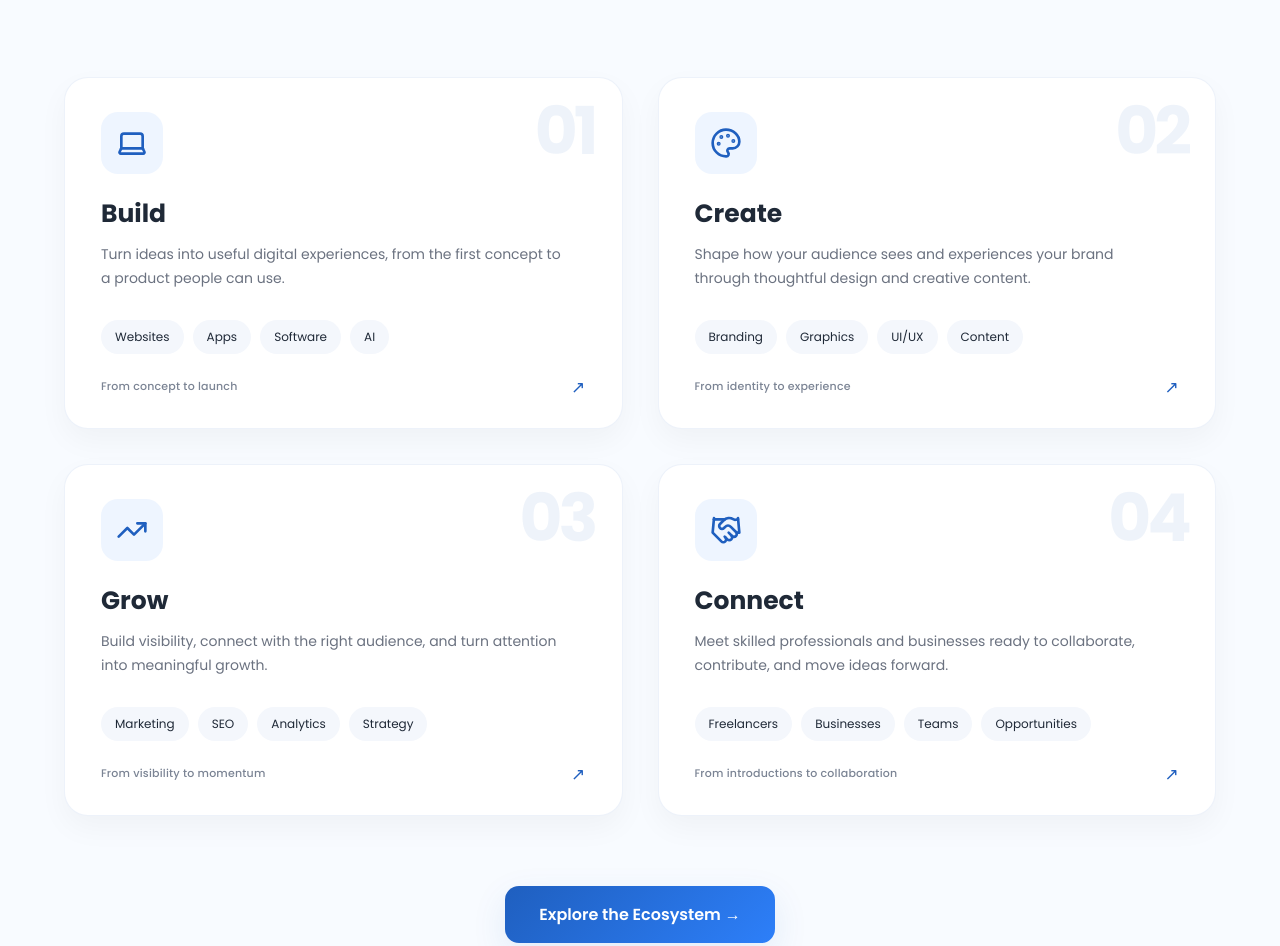
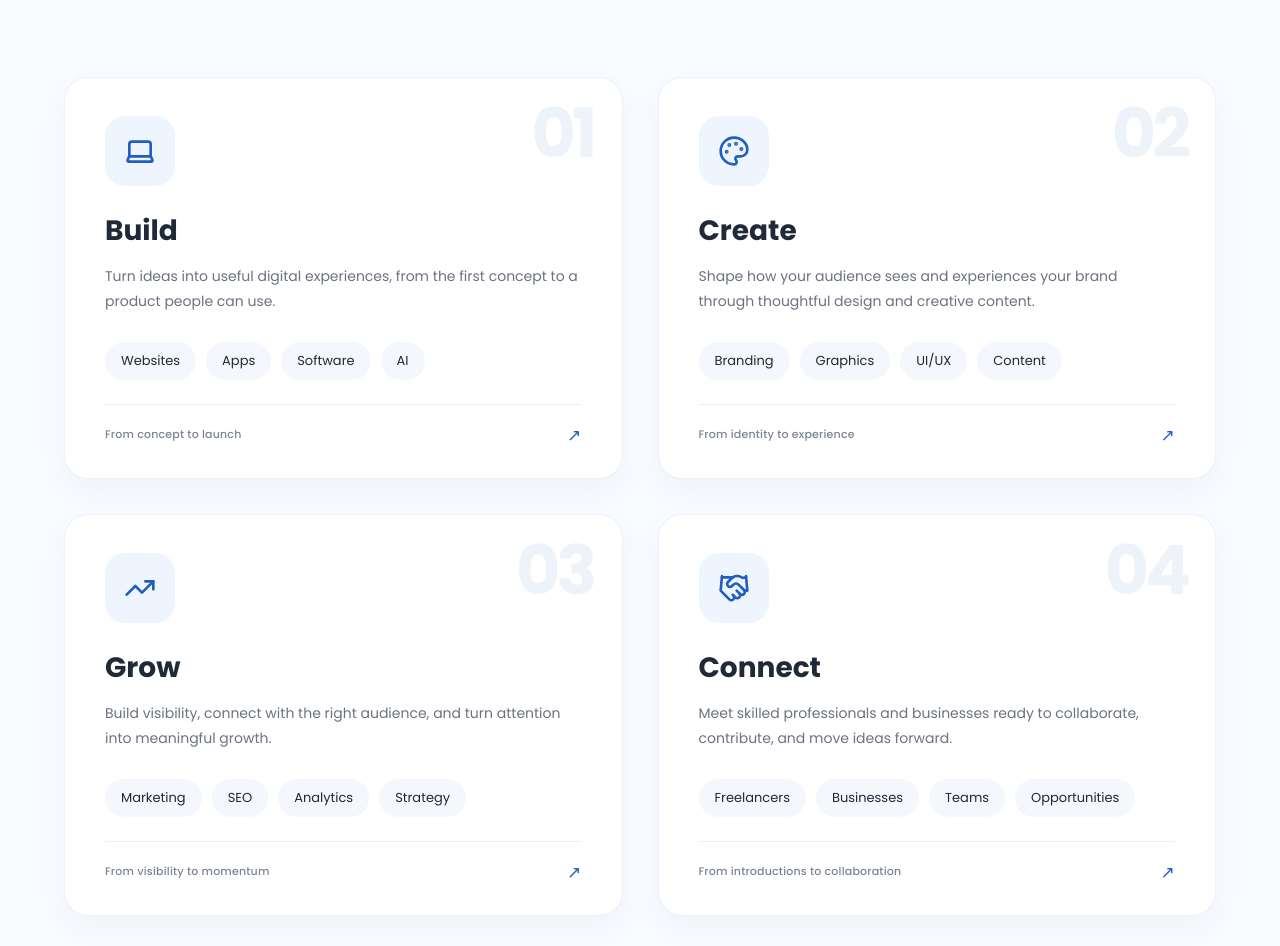
Before and after one commit to ManasviSharma2505/Verilancer, a plain HTML site: page index.html in a window 1280 px wide. Shown: the part 1316-2262 px from the top of the page. Drawn offline with nearby package versions, Linux system fonts and the light colour scheme.

Commit message:
Restore Discover Possibilities card alignment

```diff
--- a/css/style.css
+++ b/css/style.css
@@ -3548,16 +3548,18 @@ max-width:100%;
 @media(max-width:768px){.faq-answer p{padding:0 20px 22px}}
 
 
-/* Discover Possibilities: richer, balanced ecosystem cards */
-.eco-card { min-height: 330px; padding: 34px 36px 28px; display: flex; flex-direction: column; }
-.eco-card::before { content: attr(data-card-number); position: absolute; top: 20px; right: 27px; color: rgba(31, 95, 191, .075); font-size: 66px; line-height: 1; font-weight: 700; letter-spacing: -4px; pointer-events: none; }
-.eco-icon { width: 62px; height: 62px; border-radius: 17px; margin-bottom: 21px; }
-.eco-card h3 { margin-bottom: 9px; font-size: 25px; }
-.eco-card p { max-width: 470px; min-height: 58px; margin-bottom: 20px; font-size: 14px; line-height: 1.75; }
-.chip-container { gap: 9px; }
-.chip { padding: 8px 14px; font-size: 12px; }
-.eco-card-note { display: flex; justify-content: space-between; align-items: center; gap: 12px; margin-top: auto; padding-top: 20px; color: #7b8494; font-size: 11px; font-weight: 500; letter-spacing: .2px; }
+
+
+/* Discover Possibilities cards — preserve the original two-column layout */
+.eco-card { min-height: 350px; padding: 38px 40px 30px; }
+.eco-card::before { content: attr(data-card-number); position: absolute; top: 22px; right: 28px; color: rgba(31, 95, 191, .075); font-size: 68px; line-height: 1; font-weight: 700; letter-spacing: -4px; pointer-events: none; }
+.eco-icon { width: 70px; height: 70px; margin-bottom: 24px; }
+.eco-card h3 { font-size: 28px; margin-bottom: 12px; }
+.eco-card p { max-width: 500px; min-height: 56px; margin-bottom: 22px; font-size: 14px; line-height: 1.8; }
+.chip-container { gap: 10px; }
+.chip { padding: 9px 16px; font-size: 13px; }
+.eco-card-note { display: flex; justify-content: space-between; align-items: center; gap: 12px; margin-top: 24px; padding-top: 17px; border-top: 1px solid rgba(31,95,191,.09); color: #7b8494; font-size: 11px; font-weight: 500; letter-spacing: .2px; }
 .eco-card-note span { color: var(--primary); font-size: 17px; transition: transform .25s ease; }
 .eco-card:hover .eco-card-note span { transform: translate(3px, -3px); }
 @media (max-width: 900px) { .eco-card { min-height: 0; } .eco-card p { min-height: 0; } }
-@media (max-width: 560px) { .eco-card { padding: 28px 24px 23px; } .eco-card::before { top: 18px; right: 20px; font-size: 54px; } .eco-card h3 { font-size: 23px; } }
+@media (max-width: 560px) { .eco-card { padding: 28px 24px 24px; } .eco-card::before { top: 18px; right: 20px; font-size: 54px; } .eco-card h3 { font-size: 24px; } }
```
